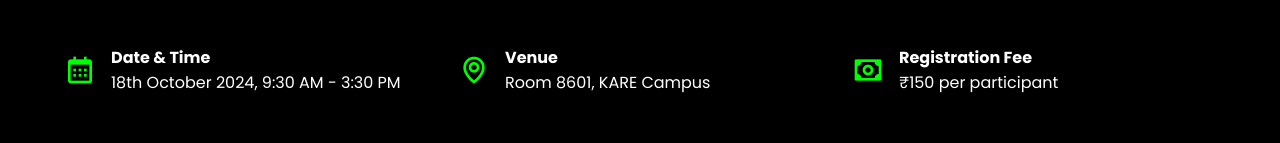
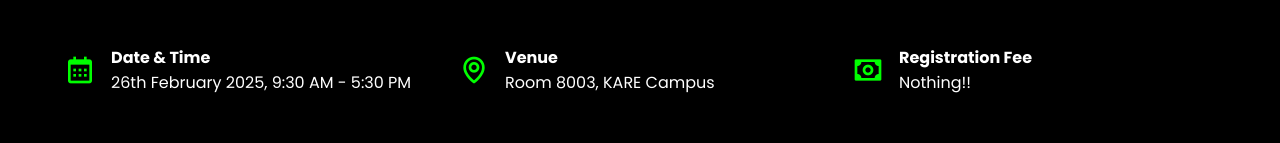
Before and after one commit to CybernerdsKARE/cybernerdskare.github.io, a website: page game-hacking/index.html in a window 1280 px wide. Shown: the part 835-978 px from the top of the page. Drawn offline with nearby package versions, Linux system fonts and the light colour scheme; files whose address does not match are found by name.

Commit message:
Update: Remove event price

```diff
--- a/game-hacking/index.html
+++ b/game-hacking/index.html
@@ -71,7 +71,7 @@
                     <i class='bx bx-calendar'></i>
                     <div>
                         <h4>Date & Time</h4>
-                        <p>18th October 2024, 9:30 AM - 3:30 PM</p>
+                        <p>26th February 2025, 9:30 AM - 5:30 PM</p>
                     </div>
                 </div>
 
@@ -79,7 +79,7 @@
                     <i class='bx bx-map'></i>
                     <div>
                         <h4>Venue</h4>
-                        <p>Room 8601, KARE Campus</p>
+                        <p>Room 8003, KARE Campus</p>
                     </div>
                 </div>
 
@@ -87,7 +87,7 @@
                     <i class='bx bx-money'></i>
                     <div>
                         <h4>Registration Fee</h4>
-                        <p>₹150 per participant</p>
+                        <p>Nothing!!</p>
                     </div>
                 </div>
             </div>
```
